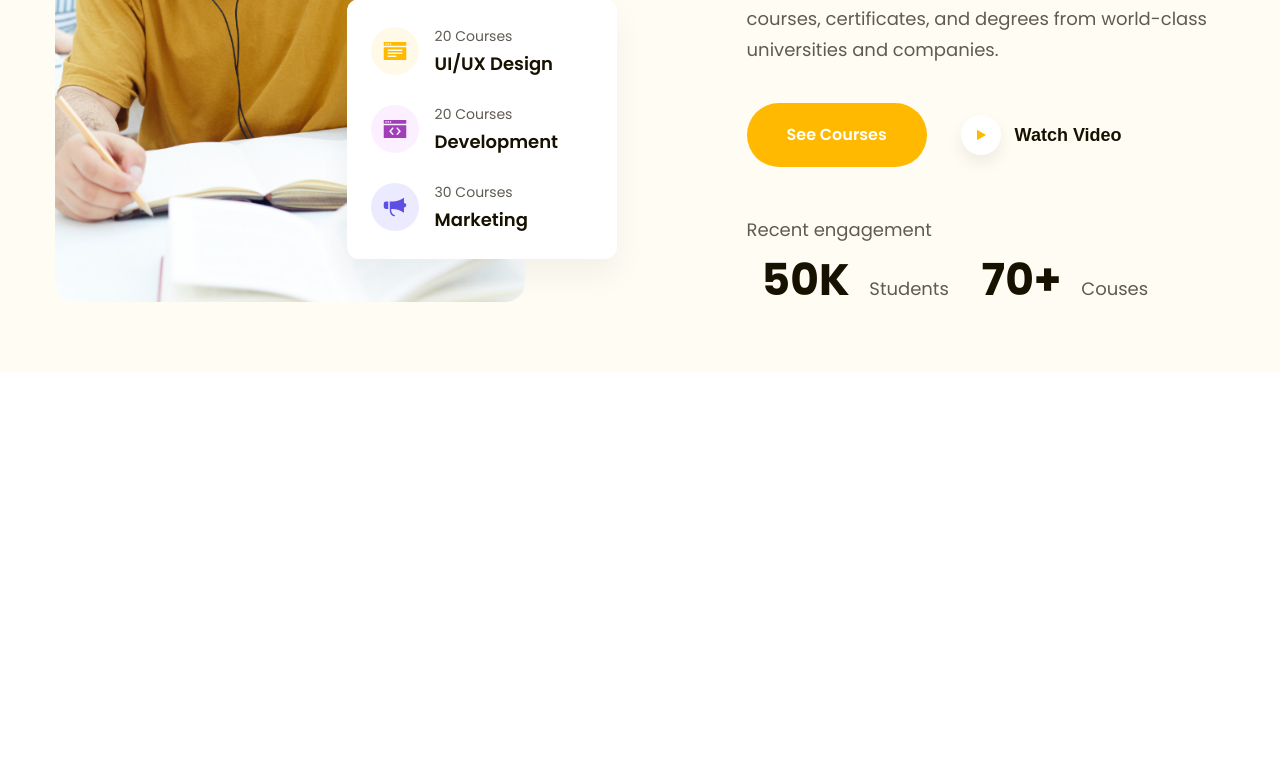
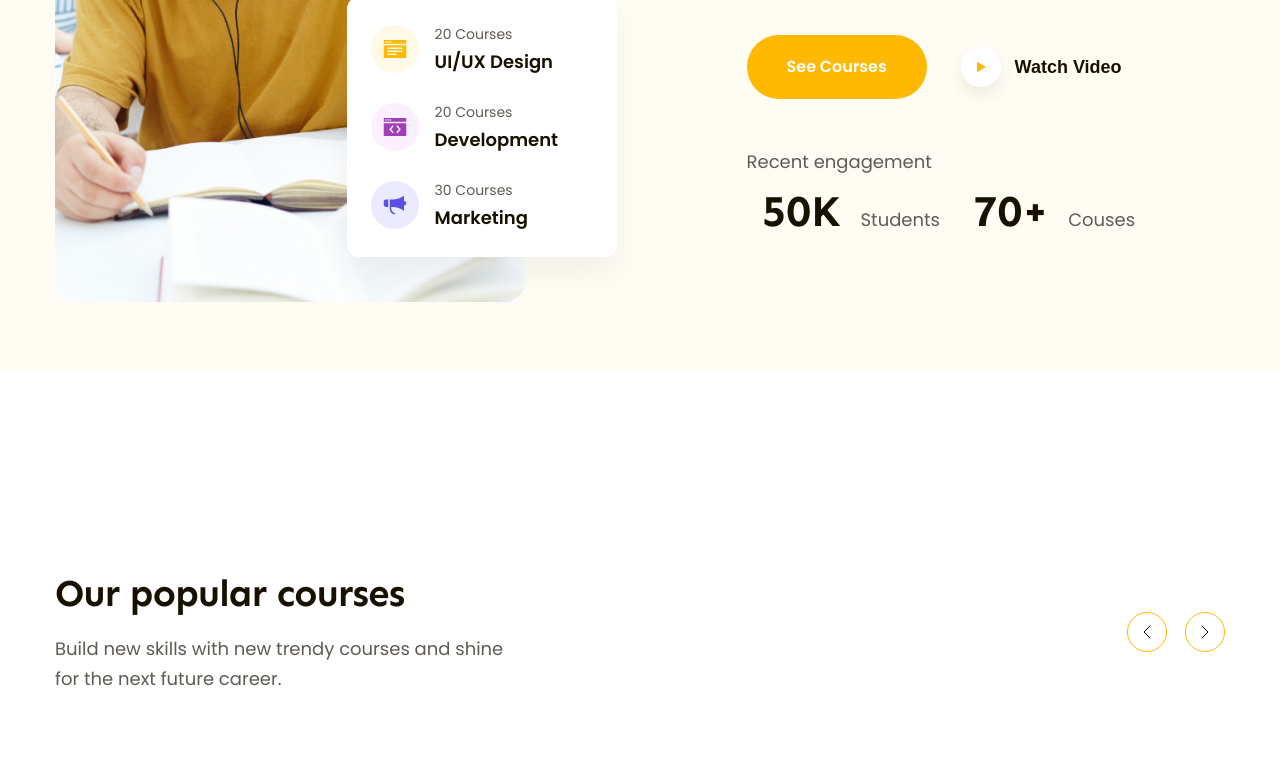
Before and after one commit to nghoang110/Figma-to-HTML, a plain HTML site: page index.html in a window 1280 px wide. Shown: the part 534-1299 px from the top of the page. Drawn offline with Linux system fonts and the light colour scheme.

Commit message:
popular part1

```diff
--- a/assets/css/style.css
+++ b/assets/css/style.css
@@ -1,10 +1,10 @@
 * {
   box-sizing: border-box;
 
-  :root {
-    --font-heading: "Sen";sans-serif;
-    --primary-color: #FFB900;
-  }
+}
+:root {
+  --font-heading: "Sen";sans-serif;
+  --primary-color: #FFB900;
 }
 html {
   /* 1 rem = 16px */
@@ -19,9 +19,20 @@ body {
 }
 
 /* ===============================================chung=============================================== */
+.heading-lv2{
+  color: #171100;
+  font-family: var(--font-heading);
+  font-size: 3.8rem;
+  font-weight: 700;
+  line-height: 1.26; /* 126.316% */
+  letter-spacing: -0.76px;
+}
+
 a {
   text-decoration: none;
   /* bỏ gạch chân  */
+
+
 }
 .main-content {
   width: 1170px;
@@ -204,11 +215,9 @@ a {
 
 .hero .heading {
   color: #171100;
-
   /* tạo biến chung ở trên cùng */
   font-family: var(--font-heading);
   font-size: 5.8rem;
-
   font-weight: 700;
   line-height: 1.17; /* 117.241% */
   letter-spacing: -1.16px;
@@ -217,25 +226,21 @@ a {
 .hero .desc{
   margin-top: 22px;
   color: #5F5B53;
-
 font-size: 18px;
-
-
 line-height: 1.67; /* 166.667% */
-
 }
 
 .hero .cta-group{
   margin-top: 38px;
   display: flex;
   align-items: center;
+}
 
-}
 .hero-cta{
   min-width: 180px;
 line-height: 64px;
-/* background-color: var(--primary-color); */
-background-color:  #FFB900;
+background-color: var(--primary-color);
+
 
 }
 
@@ -293,3 +298,55 @@ line-height: 1.23; /* 122.727% */
 .hero .desc-student {
   margin-top: 8px;
 }
+
+
+/* ----------------------------------popular------------------------------------------ */
+.popular{
+  padding: 65px 0;
+  margin-top: 135px;
+}
+
+.popular-top{
+  display: flex;
+justify-content: space-between;
+align-items: center;
+}
+
+
+
+.popular-top .desc{
+  margin-top: 16px;
+height: 60px;
+  color: #5F5B53;
+
+font-size: 1.8rem;
+
+font-weight: 400;
+line-height: 1.67; /* 166.667% */
+}
+
+.popular-top .controls{
+  display: flex;
+  gap: 18px;
+}
+
+
+.popular-top .control-btn{
+display: flex;
+  align-items: center;
+justify-content: center;
+  background: transparent;
+  width: 40px;
+  height: 40px;
+  flex-shrink: 0;
+  border-radius: 50%;
+color: var(--primary-color);
+  border: 1px solid var(--primary-color);
+
+}
+
+.popular-top .control-btn:hover{
+  background-color:var(--primary-color);
+  color: #FFF;
+  cursor: pointer;
+}
--- a/index.html
+++ b/index.html
@@ -49,6 +49,7 @@
 
     <!-- main -->
     <main>
+      <!-- hero -->
       <div class="hero">
         <div class="main-content">
           <div class="body">
@@ -124,6 +125,31 @@
           </div>
         </div>
       </div>
+      <!-- popular  -->
+      <div class="popular">
+        <div class="main-content">
+          <div class="popular-top">
+            <!-- popular left -->
+            <div class="info">
+              <h2 class="heading-lv2">Our popular courses</h2>
+              <p class="desc">
+                Build new skills with new trendy courses and shine <br />
+                for the next future career.
+              </p>
+            </div>
+
+            <!-- popular right -->
+            <div class="controls">
+              <button class="control-btn prev">
+                <img src="./assets/icon/prev.svg" alt="" />
+              </button>
+              <button class="control-btn next">
+                <img src="./assets/icon/next.svg" alt="" />
+              </button>
+            </div>
+          </div>
+        </div>
+      </div>
     </main>
   </body>
 </html>
```
Also changed, not shown: assets/icon/next.svg (added), assets/icon/prev.svg (added).
